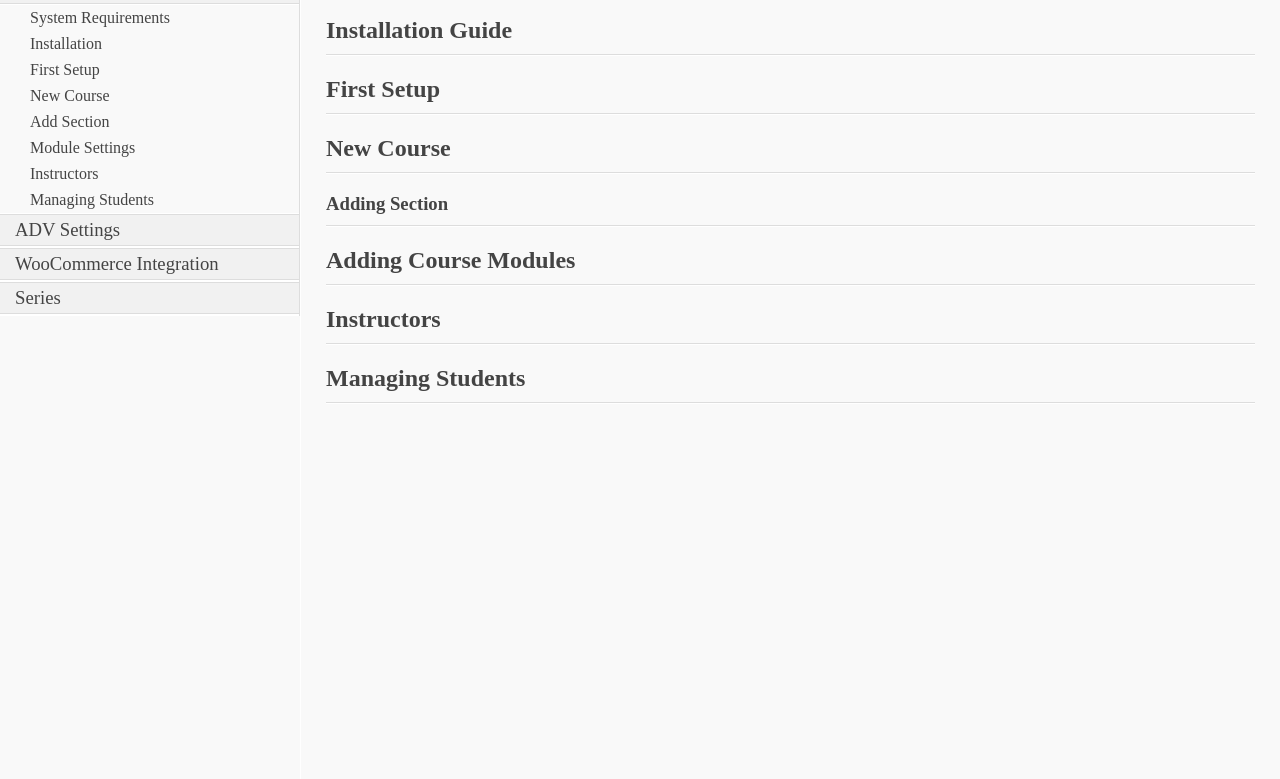
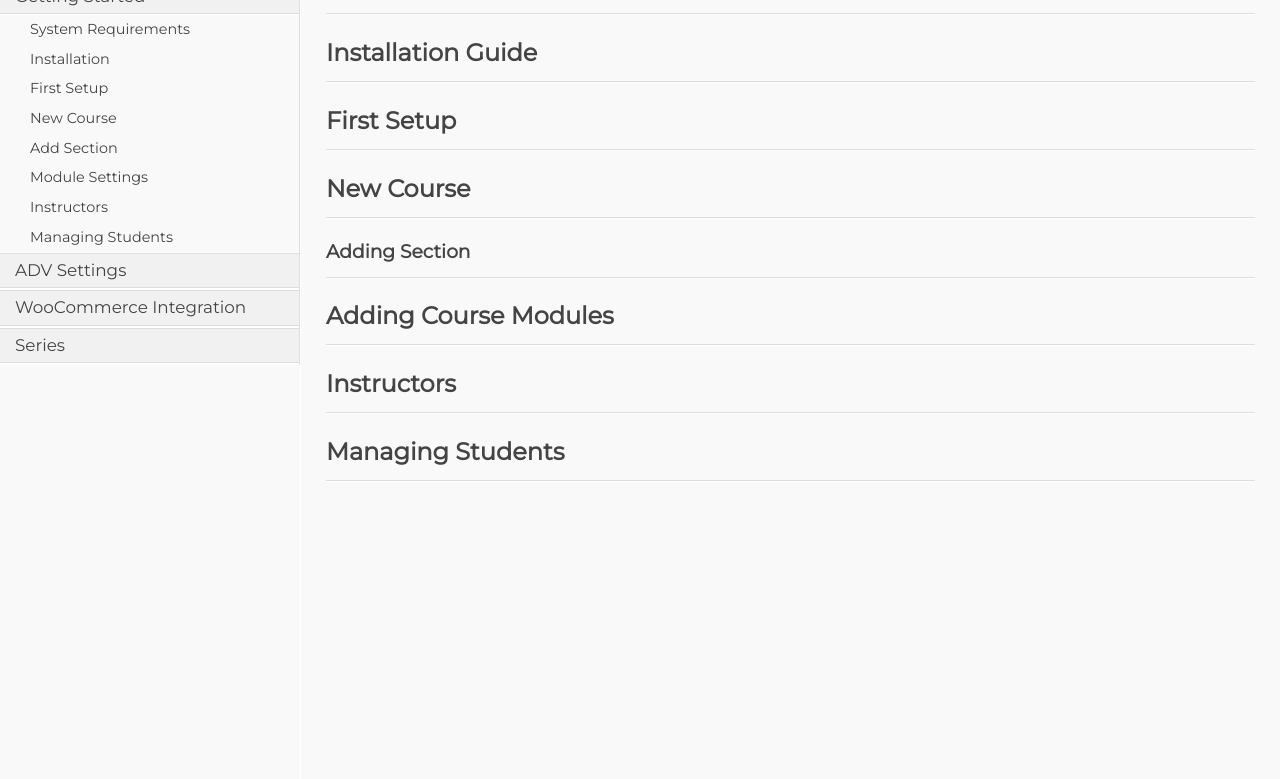
Before and after one commit to gcourse/user-manual, a website: page index.html in a window 1280 px wide. Shown: the part 131-910 px from the top of the page. Drawn offline with Linux system fonts and the light colour scheme.

Commit message:
Update font

```diff
--- a/sass/src/contents.scss
+++ b/sass/src/contents.scss
@@ -1,5 +1,10 @@
 #contents {
   padding: 10px 25px;
+  max-width: 1024px;
+
+  p {
+    text-indent: 35px;
+  }
 }
 
 .entry-title {
--- a/sass/src/global.scss
+++ b/sass/src/global.scss
@@ -1,9 +1,14 @@
+@import url('https://fonts.googleapis.com/css?family=Montserrat');
+
 body {
   font-size: 100%;
   color: #444;
   background-color: #f9f9f9;
   padding: 0;
   margin: 0;
+  font-family: 'Montserrat', sans-serif;
+  line-height: 1.5;
+  font-weight: 100;
 }
 
 img {
--- a/sass/src/menus.scss
+++ b/sass/src/menus.scss
@@ -6,6 +6,7 @@
   background-color: #f9f9f9;
   border-right: 1px solid #ddd;
   display: none;
+  font-size: 0.9em;
 }
 
 .menu-title {
--- a/sass/src/screen.scss
+++ b/sass/src/screen.scss
@@ -19,7 +19,7 @@
 
     #menus {
       display: block;
-      margin-top: 103px;
+      margin-top: 110px;
     }
 
     #contents {
```
Also changed, not shown: css/style.css, css/style.min.css.
